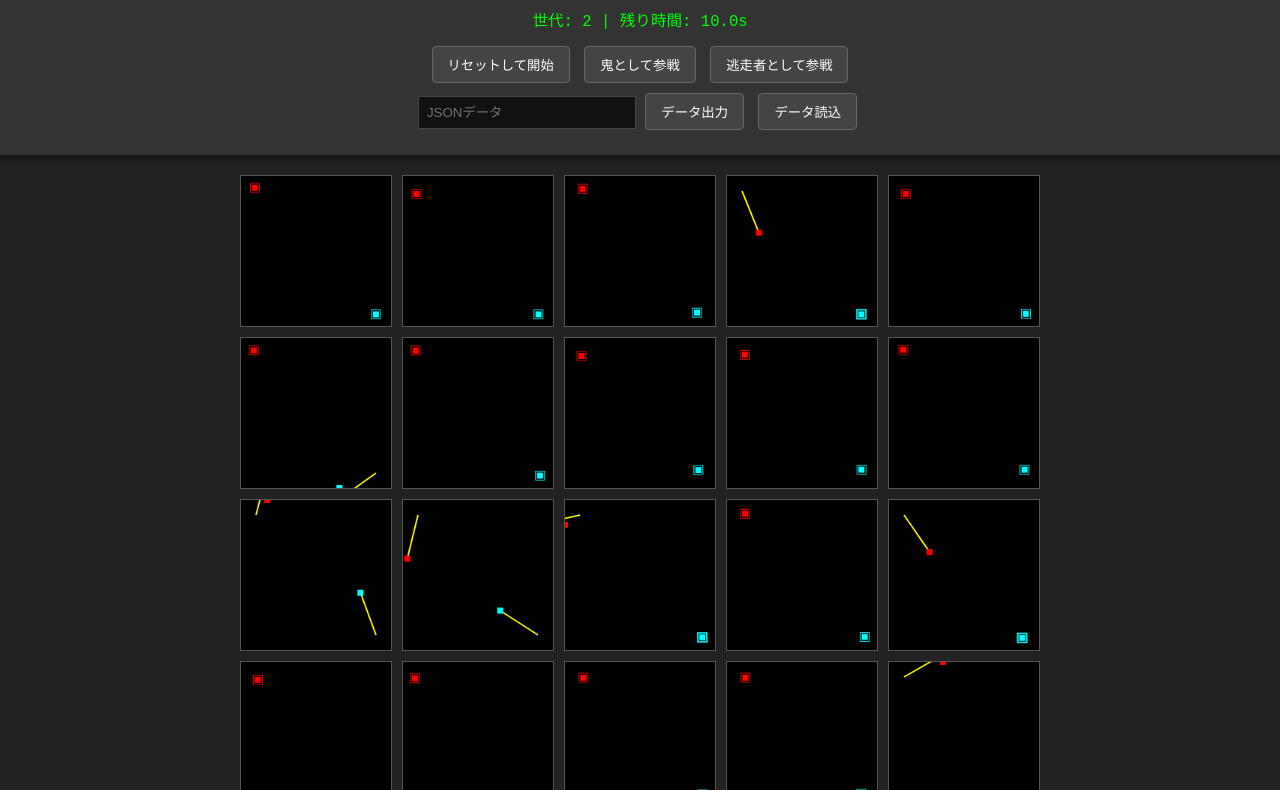
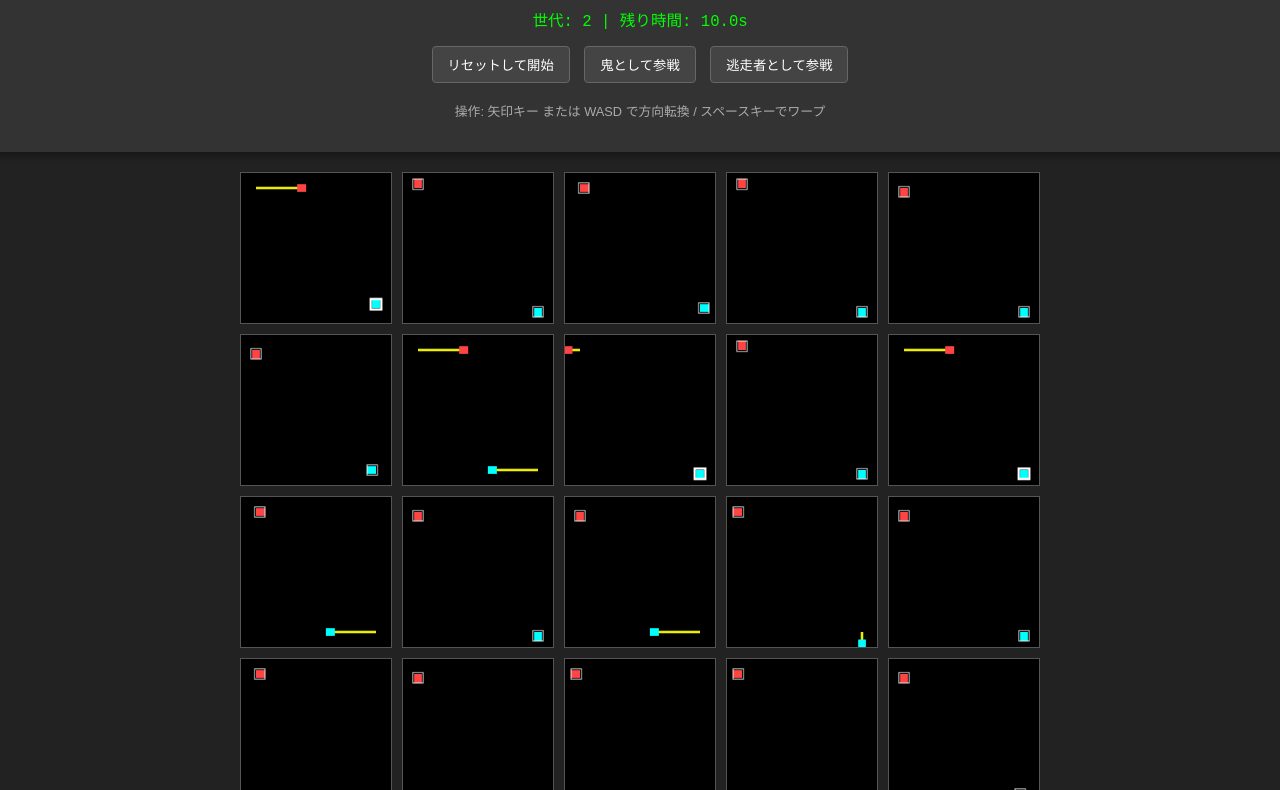
Before and after one commit to HINOKO0122/TagGA, a plain HTML site: page index.html in a window 1280 px wide. Shown: the part 101-891 px from the top of the page. Drawn offline with Linux system fonts and the light colour scheme.

Commit message:
Update index.html

```diff
--- a/index.html
+++ b/index.html
@@ -2,7 +2,7 @@
 <html lang="ja">
 <head>
     <meta charset="UTF-8">
-    <title>GA Tag Simulation - High Warp Version</title>
+    <title>GA Tag Simulation - 4-Direction Grid Mode</title>
     <style>
         body { background: #222; color: white; font-family: sans-serif; margin: 0; display: flex; flex-direction: column; align-items: center; }
         .controls { padding: 20px; text-align: center; background: #333; width: 100%; box-shadow: 0 2px 10px rgba(0,0,0,0.5); }
@@ -16,16 +16,12 @@
 </head>
 <body>
     <div class="controls">
-        <h1>GA 鬼ごっこ (ワープ強化ver)</h1>
+        <h1>GA 鬼ごっこ (上下左右限定ver)</h1>
         <div id="info">世代: 0 | 待機中</div>
         <button id="startBtn">リセットして開始</button>
         <button id="playerChaserBtn">鬼として参戦</button>
         <button id="playerEvaderBtn">逃走者として参戦</button>
-        <div>
-            <input type="text" id="ioField" placeholder="JSONデータ">
-            <button id="exportBtn">データ出力</button>
-            <button id="importBtn">データ読込</button>
-        </div>
+        <p style="font-size: 0.8em; color: #aaa;">操作: 矢印キー または WASD で方向転換 / スペースキーでワープ</p>
     </div>
     <div id="container"></div>
 
@@ -35,18 +31,21 @@
     const DURATION_SEC = 10;
     const FPS = 30;
     const TOTAL_FRAMES = DURATION_SEC * FPS;
-    const DNA_LENGTH = 21;
+    // DNA入力を調整 (位置x2, 相手位置x2, 向きx4, クールダウンx1, 残り時間x1 = 10入力)
+    const DNA_LENGTH = 10 * 4;
 
     class Agent {
         constructor(x, y, dna) {
             this.x = x; this.y = y;
-            this.angle = Math.random() * Math.PI * 2;
+            // 0:右, 1:下, 2:左, 3:上
+            this.dirIndex = Math.floor(Math.random() * 4);
             this.warpCooldown = 0;
             this.dna = dna || Array.from({ length: DNA_LENGTH }, () => Math.random() * 2 - 1);
             this.score = 0;
             this.isAlive = true;
-            this.warpLines = []; // ワープ軌跡を複数保持できるように
+            this.warpLines = [];
         }
+        get angle() { return this.dirIndex * (Math.PI / 2); }
     }
 
     class Simulation {
@@ -69,56 +68,59 @@
             [this.chaser, this.evader].forEach((ent, idx) => {
                 const isChaser = idx === 0;
                 const target = isChaser ? this.evader : this.chaser;
-                let moveCmd = { angleVel: 0, warp: false };
+                let moveCmd = { newDir: ent.dirIndex, warp: false };
 
-                // ワープ軌跡の寿命を減らす
-                ent.warpLines = ent.warpLines.filter(line => {
-                    line.life--;
-                    return line.life > 0;
-                });
+                ent.warpLines = ent.warpLines.filter(line => { line.life--; return line.life > 0; });
 
                 if (this.isPlayerMode && this.playerRole === (isChaser ? 'chaser' : 'evader')) {
-                    if (keys.has('a')) moveCmd.angleVel = -0.25;
-                    if (keys.has('d')) moveCmd.angleVel = 0.25;
+                    if (keys.has('arrowright') || keys.has('d')) moveCmd.newDir = 0;
+                    else if (keys.has('arrowdown') || keys.has('s')) moveCmd.newDir = 1;
+                    else if (keys.has('arrowleft') || keys.has('a')) moveCmd.newDir = 2;
+                    else if (keys.has('arrowup') || keys.has('w')) moveCmd.newDir = 3;
                     moveCmd.warp = keys.has(' ');
                 } else {
+                    // AI入力: 自分の位置、相手の位置、現在の向き(One-hot)、ワープ可否、残り時間
+                    const dirFlags = [0,0,0,0]; dirFlags[ent.dirIndex] = 1;
                     const inputs = [
                         ent.x/200, ent.y/200,
                         target.x/200, target.y/200,
-                        Math.cos(ent.angle),
+                        ...dirFlags,
                         ent.warpCooldown === 0 ? 1 : 0,
                         (TOTAL_FRAMES-this.frame)/TOTAL_FRAMES
                     ];
-                    let outputs = [0, 0, 0];
-                    for(let i=0; i<3; i++) {
-                        for(let j=0; j<7; j++) outputs[i] += inputs[j] * ent.dna[i*7 + j];
+
+                    let outputs = [0, 0, 0, 0]; // 0-3: 各方向への重み, 4: ワープ
+                    for(let i=0; i<4; i++) {
+                        for(let j=0; j<10; j++) outputs[i] += inputs[j] * ent.dna[i*10 + j];
                     }
-                    moveCmd.angleVel = Math.max(-0.25, Math.min(0.25, outputs[0]));
-                    // ワープ判定を甘く (0.8 -> 0.5)
-                    moveCmd.warp = outputs[2] > 0.5;
+                    // 最も数値が高い方向を向く
+                    moveCmd.newDir = outputs.indexOf(Math.max(...outputs.slice(0, 4)));
+                    // 4番目の出力をワープ判定に使う（簡易化のため最初のDNAの合計などを利用）
+                    moveCmd.warp = outputs.reduce((a,b)=>a+b) > 2.0;
                 }
 
-                ent.angle += moveCmd.angleVel;
+                ent.dirIndex = moveCmd.newDir;
+                const speed = 5;
 
                 if (moveCmd.warp && ent.warpCooldown === 0) {
-                    const oldX = ent.x;
-                    const oldY = ent.y;
-                    ent.x += Math.cos(ent.angle) * 60; // 飛距離アップ
-                    ent.y += Math.sin(ent.angle) * 60;
-                    ent.warpCooldown = 20; // クールダウン短縮
-                    ent.warpLines.push({ x1: oldX, y1: oldY, x2: ent.x, y2: ent.y, life: 30 });
+                    const oldX = ent.x; const oldY = ent.y;
+                    const dist = 60;
+                    ent.x += Math.cos(ent.angle) * dist;
+                    ent.y += Math.sin(ent.angle) * dist;
+                    ent.warpCooldown = 25;
+                    ent.warpLines.push({ x1: oldX, y1: oldY, x2: ent.x, y2: ent.y, life: 20 });
                 } else {
-                    ent.x += Math.cos(ent.angle) * 4.5;
-                    ent.y += Math.sin(ent.angle) * 4.5;
+                    ent.x += Math.cos(ent.angle) * speed;
+                    ent.y += Math.sin(ent.angle) * speed;
                 }
 
-                ent.x = Math.max(0, Math.min(ROOM_SIZE, ent.x));
-                ent.y = Math.max(0, Math.min(ROOM_SIZE, ent.y));
+                ent.x = Math.max(5, Math.min(ROOM_SIZE-5, ent.x));
+                ent.y = Math.max(5, Math.min(ROOM_SIZE-5, ent.y));
                 if (ent.warpCooldown > 0) ent.warpCooldown--;
             });
 
             const dist = Math.hypot(this.chaser.x - this.evader.x, this.chaser.y - this.evader.y);
-            if (dist < 10) {
+            if (dist < 12) {
                 this.chaser.isAlive = false;
                 this.chaser.score = 3000 + (TOTAL_FRAMES - this.frame);
                 this.evader.score = this.frame;
@@ -137,29 +139,32 @@
             ctx.fillRect(0, 0, ROOM_SIZE, ROOM_SIZE);
 
             [this.chaser, this.evader].forEach((ent, idx) => {
-                const color = idx === 0 ? 'red' : '#0ff';
+                const color = idx === 0 ? '#ff4444' : '#00ffff';
+
                 ent.warpLines.forEach(line => {
                     ctx.beginPath();
-                    ctx.strokeStyle = `rgba(255, 255, 0, ${line.life / 30})`; // 徐々に消える
-                    ctx.lineWidth = 2;
+                    ctx.strokeStyle = `rgba(255, 255, 0, ${line.life / 20})`;
+                    ctx.lineWidth = 3;
                     ctx.moveTo(line.x1, line.y1);
                     ctx.lineTo(line.x2, line.y2);
                     ctx.stroke();
                 });
 
                 ctx.fillStyle = color;
-                ctx.fillRect(ent.x-4, ent.y-4, 8, 8);
-
-                // ワープ可能時はオーラを表示
+                // 向きがわかるように少し長く描画
+                ctx.save();
+                ctx.translate(ent.x, ent.y);
+                ctx.rotate(ent.angle);
+                ctx.fillRect(-5, -5, 12, 10); // 前方が少し長い
                 if (ent.warpCooldown === 0) {
-                    ctx.strokeStyle = color;
-                    ctx.strokeRect(ent.x-6, ent.y-6, 12, 12);
+                    ctx.strokeStyle = 'white';
+                    ctx.strokeRect(-7, -7, 14, 14);
                 }
+                ctx.restore();
             });
 
             if (!this.chaser.isAlive) {
                 ctx.strokeStyle = 'white';
-                ctx.lineWidth = 1;
                 ctx.strokeRect(0,0, ROOM_SIZE, ROOM_SIZE);
             }
         }
@@ -184,8 +189,8 @@
             for(let i=0; i<SIM_COUNT; i++) {
                 const pC = sortedC[Math.floor(Math.random()*5)].dna;
                 const pE = sortedE[Math.floor(Math.random()*5)].dna;
-                nextChaserDNAs.push(pC.map(v => v + (Math.random()*0.4 - 0.2)));
-                nextEvaderDNAs.push(pE.map(v => v + (Math.random()*0.4 - 0.2)));
+                nextChaserDNAs.push(pC.map(v => v + (Math.random()*0.5 - 0.25)));
+                nextEvaderDNAs.push(pE.map(v => v + (Math.random()*0.5 - 0.25)));
             }
             generation++;
         } else {
@@ -204,10 +209,9 @@
             simulations.forEach(sim => sim.update(keys));
             const main = simulations[0];
             infoDisp.innerText = `世代: ${generation} | 残り時間: ${(Math.max(0, (TOTAL_FRAMES-main.frame)/FPS)).toFixed(1)}s`;
-
             if (simulations.every(s => s.frame >= TOTAL_FRAMES || !s.chaser.isAlive)) {
                 if (!simulations[0].isPlayerMode) startGeneration();
-                else infoDisp.innerText = `世代: ${generation} | ゲーム終了 (リセットで再開)`;
+                else infoDisp.innerText = `世代: ${generation} | 終了`;
             }
         }
         requestAnimationFrame(loop);
@@ -226,21 +230,6 @@
         simulations[0].playerRole = 'evader';
         simulations[0].canvas.style.outline = "2px solid #0ff";
     };
-    document.getElementById('exportBtn').onclick = () => {
-        if (simulations.length === 0) return;
-        const data = { c: simulations[0].chaser.dna, e: simulations[0].evader.dna };
-        document.getElementById('ioField').value = JSON.stringify(data);
-    };
-    document.getElementById('importBtn').onclick = () => {
-        const val = document.getElementById('ioField').value;
-        if(!val) return;
-        const data = JSON.parse(val);
-        startGeneration(true);
-        simulations.forEach(s => {
-            s.chaser.dna = [...data.c];
-            s.evader.dna = [...data.e];
-        });
-    };
 
     startGeneration(true);
     loop();
```
